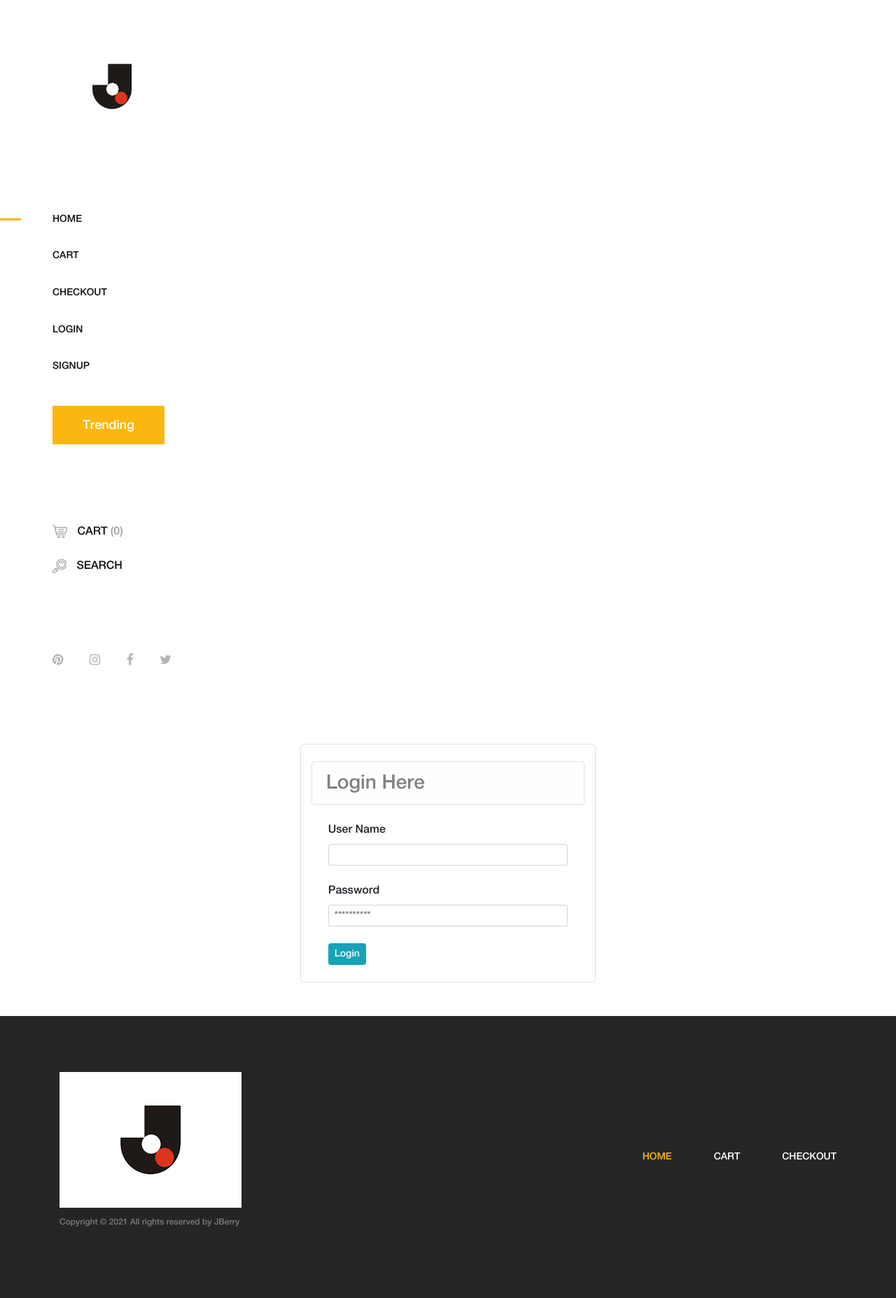
After one commit to Asif6/Jberry, a Django app: page /login/ in a window 1280 px wide. The commit adds this page. Shown: the whole page at 70% size. Run offline with Django 4.2, Linux system fonts and the light colour scheme; some libraries are stand-ins or nearby versions.

Commit message:
Make Login and Logout for user Using Django Authenticate System

```diff
--- a/home/urls.py
+++ b/home/urls.py
@@ -1,8 +1,11 @@
 from django.urls import path
 from home.views.index import Index
 from home.views.signup import Signup
+from home.views.login import Login, Logout
 
 urlpatterns = [
     path('', Index.as_view(), name='index'),
     path('signup/', Signup.as_view(), name='signup'),
+    path("login/", Login.as_view(), name='login'),
+    path('logout/', Logout.as_view(), name='logout')
 ]
--- /dev/null
+++ b/home/views/login.py
@@ -0,0 +1,32 @@
+from django import views
+from django.shortcuts import render, redirect
+
+from django.contrib.auth import authenticate, login, logout
+from django.contrib.auth.models import User
+from django.contrib import messages
+from django.views import View
+
+
+class Login(views.View):
+    def get(self, request):
+        return render(request, 'Jberry/login.html')
+
+    def post(self, request):
+
+        username = request.POST.get('username')
+        password = request.POST.get('password')
+
+        valid_user = authenticate(username=username, password=password)
+
+        if valid_user:
+            login(request, valid_user)
+            return redirect("index")
+        else:
+            messages.error(request,  "No Account found ")
+            return render(request, 'Jberry/login.html')
+
+
+class Logout(views.View):
+    def get(self, request):
+        logout(request)
+        return redirect('index')
--- a/home/views/signup.py
+++ b/home/views/signup.py
@@ -13,6 +13,7 @@ class Signup(views.View):
     def post(self, request):
         first_name = request.POST.get('firstname')
         last_name = request.POST.get('lastname')
+
         user_name = request.POST.get('username')
         email = request.POST.get('email')
         password = request.POST.get('password')
@@ -27,7 +28,7 @@ class Signup(views.View):
 
         else:
             user = User.objects.create_user(
-                first_name=first_name, last_name=last_name, username=user_name, email=email, password=password)
+                first_name=first_name, last_name=last_name,  username=user_name, email=email, password=password)
 
             user.save()
             errormassage = "Account created success fully "
--- a/templates/Jberry/base.html
+++ b/templates/Jberry/base.html
@@ -10,7 +10,12 @@
     <!-- The above 4 meta tags *must* come first in the head; any other head content must come *after* these tags -->
 
     <!-- Title  -->
-    <title>JBerry | Home</title>
+    <title>
+        {% block title %}
+        JBerry | Home
+        {% endblock%}
+
+    </title>
 
     <!-- Favicon  -->
     <link rel="icon" href=" {% static 'img/core-img/favicon.ico' %} ">
@@ -74,8 +79,15 @@
                     <li class="active"><a href="{% url 'index' %}">Home</a></li>
                     <li><a href="cart.html">Cart</a></li>
                     <li><a href="checkout.html">Checkout</a></li>
-                    <li><a href="checkout.html">Login</a></li>
+
+                    {% if not user.is_authenticated %}
+                    <li><a href="{% url 'login' %}">Login</a></li>
                     <li><a href="{% url 'signup' %}">Signup</a></li>
+
+                    {% else %}
+                    <li><a href="#">{{user.first_name}}</a></li>
+                    <li><a href="{% url 'logout' %}">Logout</a></li>
+                    {% endif %}
                 </ul>
             </nav>
             <!-- Button Group -->
--- /dev/null
+++ b/templates/Jberry/login.html
@@ -0,0 +1,56 @@
+{% extends "Jberry/base.html" %}
+{% load static %}
+
+{% block title %}
+JBerry | Login
+{% endblock %}
+
+{% block body %}
+<!-- Product Catagories Area Start -->
+
+<div class="container">
+    <div class="p-4 m-4">
+        <div class="col-lg-5 mx-auto border rounded pt-4">
+            <h3 class="alert alert-light border rounded">Login Here</h3>
+            <form method="POST" action="/login/">
+                {% csrf_token %}
+
+                {% for m in messages %}
+                <div class="alert alert-dangser" role="alert">
+                    {{m}}
+                </div>
+                {% endfor %}
+
+
+
+                <!--User Name-->
+                <div class="form-group m-4">
+                    <label for="">User Name</label>
+                    <input type="text" name="username" id="" class="form-control-sm form-control" placeholder="">
+                </div>
+
+                <!--Password-->
+                <div class="form-group m-4">
+                    <label for="">Password</label>
+                    <input type="password" name="password" id="" class="form-control-sm form-control"
+                        placeholder="**********">
+                </div>
+
+                <div class="form-group m-4">
+                    <input class="btn btn-sm btn-info" type="submit" value="Login">
+                </div>
+
+
+            </form>
+        </div>
+
+    </div>
+
+</div>
+
+
+
+
+<!-- Product Catagories Area End -->
+
+{% endblock %}
--- a/templates/Jberry/signup.html
+++ b/templates/Jberry/signup.html
@@ -1,5 +1,9 @@
 {% extends "Jberry/base.html" %}
 {% load static %}
+
+{% block title %}
+JBerry | Signup
+{% endblock %}
 
 {% block body %}
 <!-- Product Catagories Area Start -->
@@ -32,6 +36,7 @@
                     <input type="text" name="lastname" id="" class="form-control-sm form-control" placeholder=""
                         required>
                 </div>
+
 
                 <!--User Name-->
                 <div class="form-group m-4">
```
Also changed, not shown: db.sqlite3.
